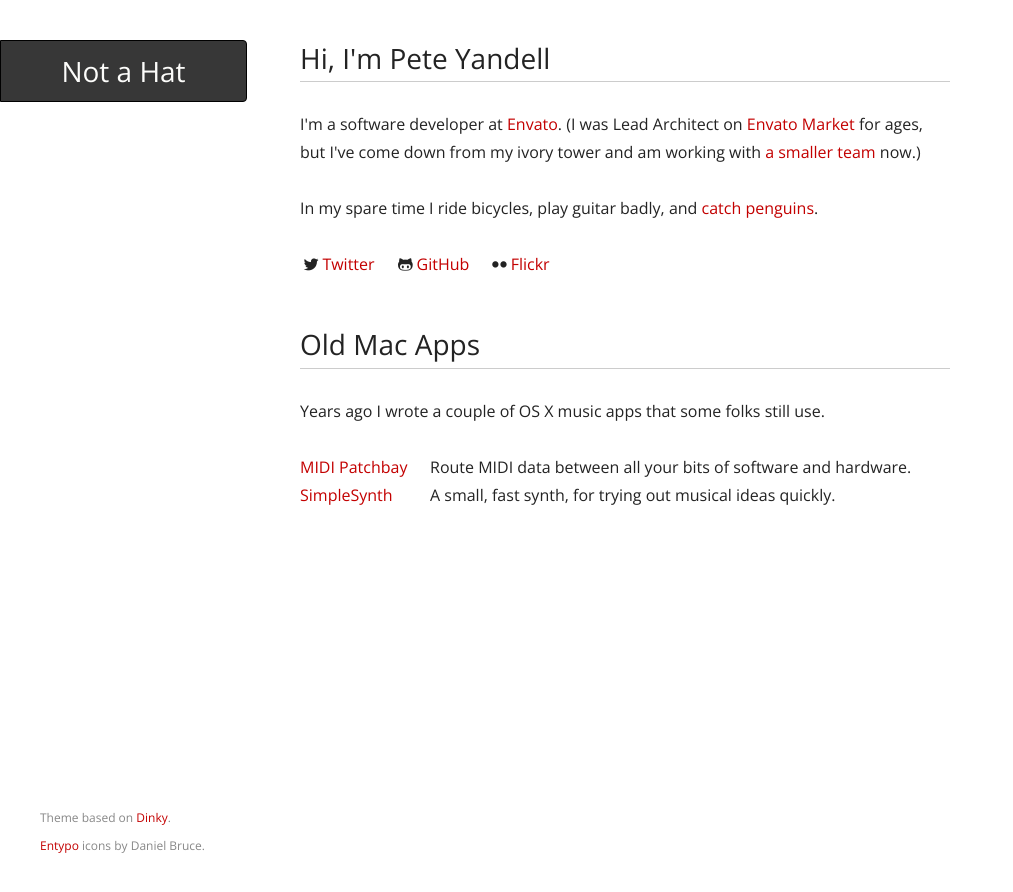
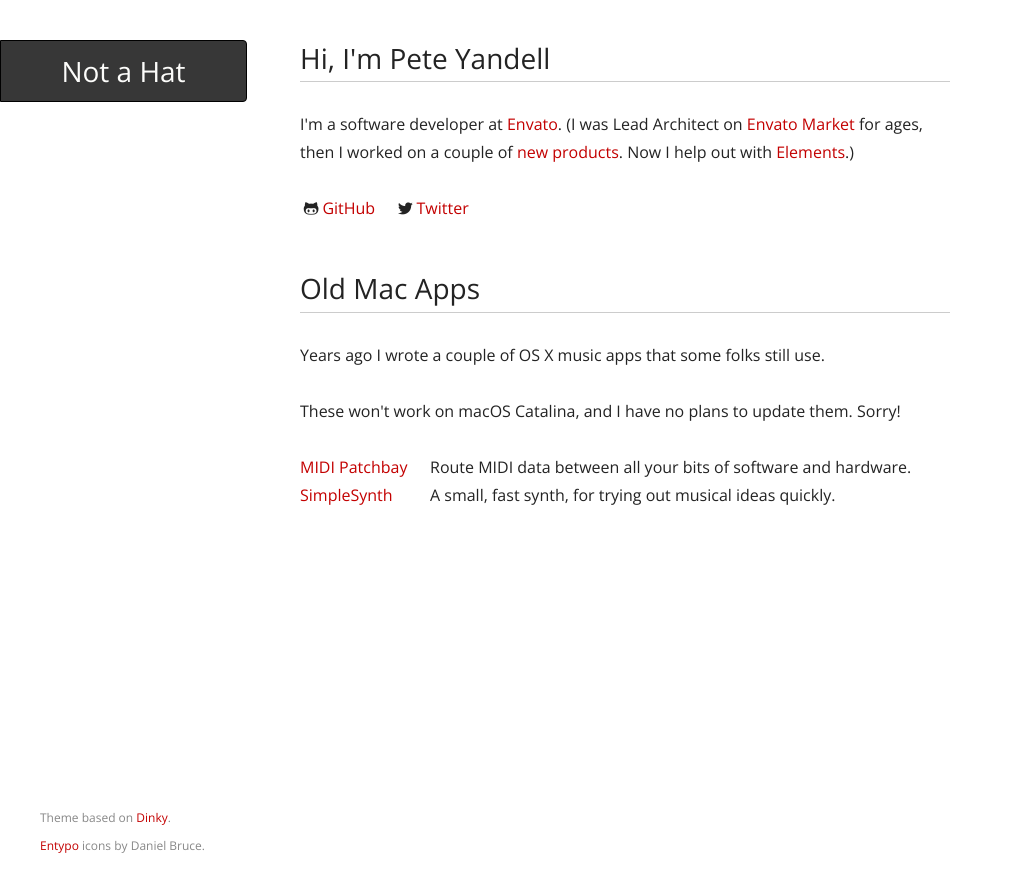
Before and after one commit to notahat/notahat.github.com, a Jekyll site: the page built from index.html, in a window 1280 px wide. Shown: the top 892 px of the page, without its empty margins (0-1013 px from the left). Built offline with Jekyll 4.4.1, drawn with Linux system fonts in a browser that asks for light colours.

Commit message:
Update a few things
- Role info at Envato
- Compatibility of OS X apps with Catalina

```diff
--- a/index.html
+++ b/index.html
@@ -9,16 +9,12 @@
 
     <p>
       I'm a software developer at <a href="http://envato.com">Envato</a>.
-      (I was Lead Architect on <a href="http://market.envato.com">Envato Market</a> for ages, but I've come down from my ivory tower and am working with <a href="https://sites.envato.com/">a smaller team</a> now.)
+      (I was Lead Architect on <a href="http://market.envato.com">Envato Market</a> for ages, then I worked on a couple of <a href="https://sites.envato.com/">new</a> <a href="https://milkshake.app/">products</a>. Now I help out with <a href="https://elements.envato.com/">Elements</a>.)
     </p>
 
-    <p>In my spare time I ride bicycles, play guitar badly, and
-    <a href="http://stkildapenguins.com.au/">catch penguins</a>.</p>
-
     <ul class="social_media_links">
+      <li class="icon-github"><a href="https://github.com/notahat">GitHub</a></li>
       <li class="icon-twitter"><a href="https://twitter.com/notahat">Twitter</a></li>
-      <li class="icon-github"><a href="https://github.com/notahat">GitHub</a></li>
-      <li class="icon-flickr"><a href="http://www.flickr.com/photos/notahat">Flickr</a></li>
     </ul>
   </section>
 
@@ -27,6 +23,8 @@
 
     <p>Years ago I wrote a couple of OS X music apps that some folks still
     use.</p>
+
+    <p>These won't work on macOS Catalina, and I have no plans to update them. Sorry!</p>
 
     <dl>
       <dt><a href="/midi_patchbay">MIDI Patchbay</a></dt>
--- a/midi_patchbay/index.html
+++ b/midi_patchbay/index.html
@@ -25,5 +25,5 @@
   <dt>Version</dt>
     <dd>1.0.3</dd>
   <dt>Requirements</dt>
-    <dd>Mac OS X 10.4 or later</dd>
+    <dd>Mac OS X 10.4 to 10.14</dd>
 </dl>
--- a/simplesynth/index.html
+++ b/simplesynth/index.html
@@ -23,5 +23,5 @@
   <dt>Version</dt>
     <dd>1.1</dd>
   <dt>Requirements</dt>
-    <dd>Mac OS X 10.4 or later, and a MIDI keyboard</dd>
+    <dd>Mac OS X 10.4 to 10.14, and a MIDI keyboard</dd>
 </dl>
```
